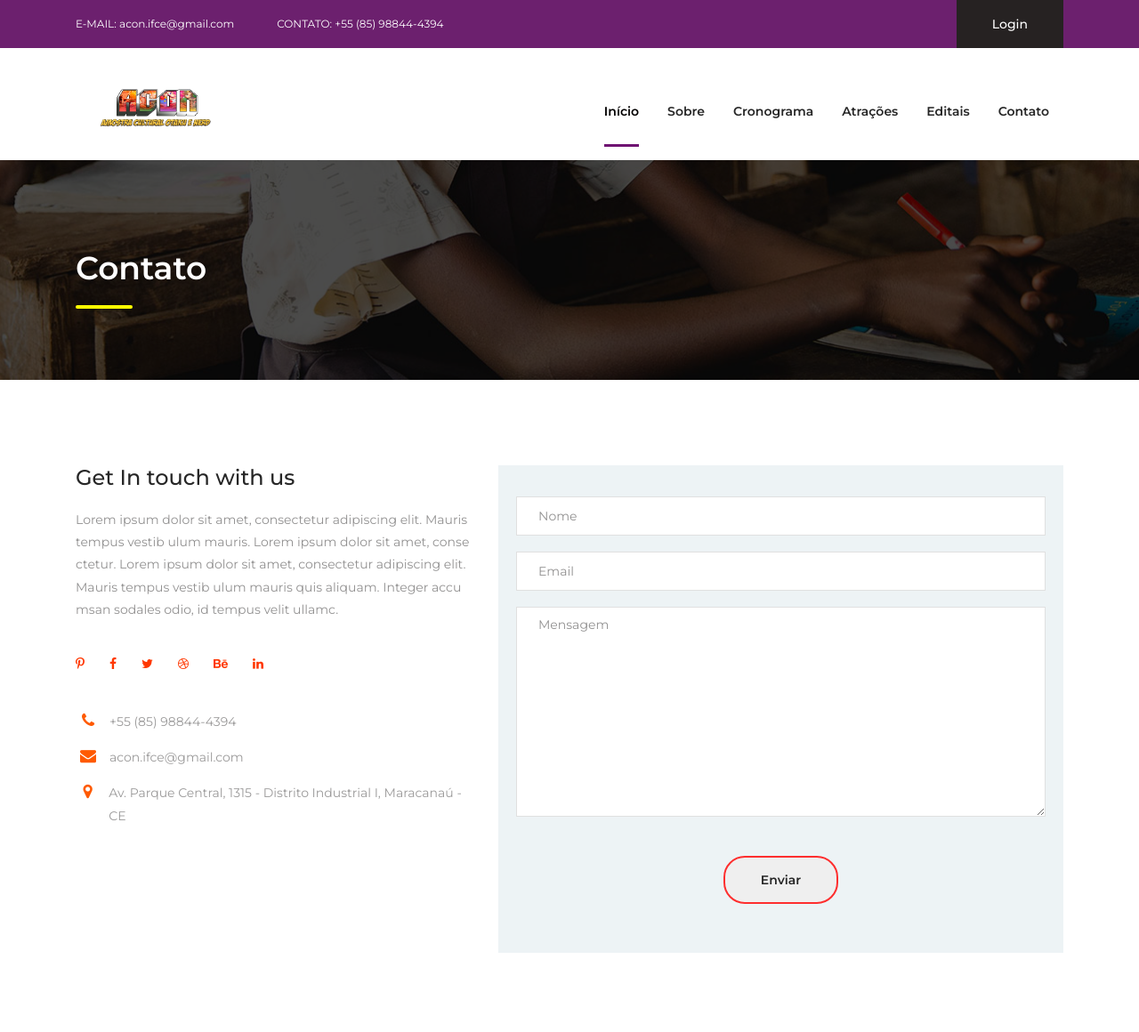
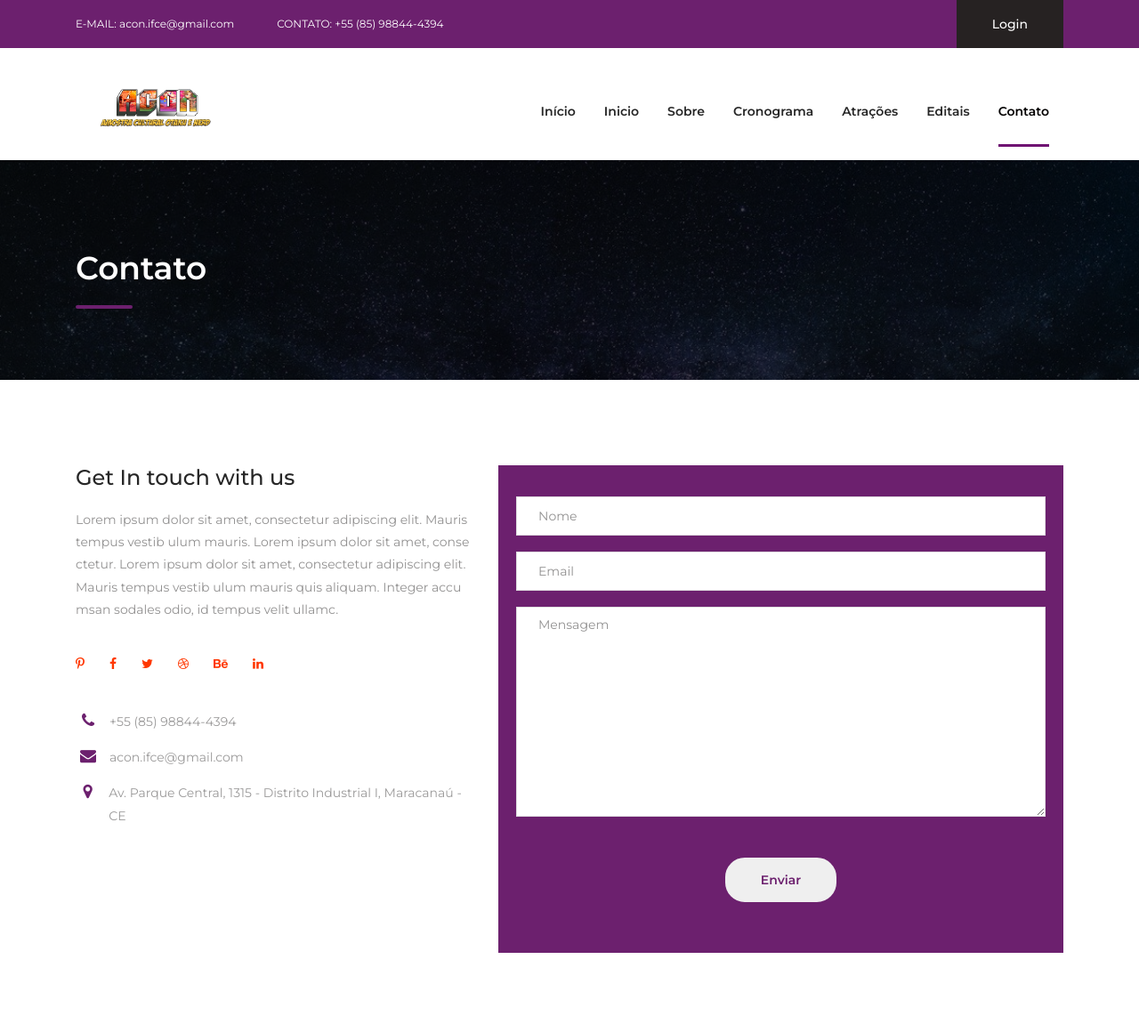
Before and after one commit to kepry/fantabob, a PHP site: page /contact.html in a window 1280 px wide. Shown: the top 1160 px of the page at 89% size. Run offline with PHP 8.4, Linux system fonts and the light colour scheme.

Commit message:
Atualização 3.0
mudanças de cores, estabelecendo padrões.

```diff
--- a/contact.html
+++ b/contact.html
@@ -60,12 +60,13 @@
 
                     <nav class="site-navigation d-flex justify-content-end align-items-center">
                         <ul class="d-flex flex-column flex-lg-row justify-content-lg-end align-content-center">
-                            <li class="current-menu-item"><a href="index.html">Início</a></li>
+                            <li><a href="index.html">Início</a></li>
+                                <li><a href="index.html">Inicio</a></li>
                                 <li><a href="about.html">Sobre</a></li>
                                 <li><a href="causes.html">Cronograma</a></li>
                                 <li><a href="portfolio.html">Atrações</a></li>
-                                <li><a href="news.html">Editais</a></li>
-                                <li><a href="contact.html">Contato</a></li>
+                                <li><a href="index.html">Editais</a></li>
+                                <li class="current-menu-item"><a href="contact.html">Contato</a></li>
                         </ul>
                     </nav><!-- .site-navigation -->
 
@@ -224,8 +225,9 @@
                 <div class="row">
                     <div class="col-12">
                         <p class="m-0"><!-- Link back to Colorlib can't be removed. Template is licensed under CC BY 3.0. -->
-Copyright &copy;<script>document.write(new Date().getFullYear());</script> All rights reserved | This template is made with <i class="fa fa-heart-o" aria-hidden="true"></i> by <a href="https://colorlib.com" target="_blank">Colorlib</a>
-<!-- Link back to Colorlib can't be removed. Template is licensed under CC BY 3.0. --></p>
+                            Copyright &copy;<script>
+                            document.write(new Date().getFullYear());
+                            </script>  Equipe de Desenvolvimento ACON</p>
                     </div><!-- .col-12 -->
                 </div><!-- .row -->
             </div><!-- .container -->
--- a/style.css
+++ b/style.css
@@ -420,12 +420,12 @@ a:hover, a:active {
 ----------------------------------*/
 .btn {
     padding: 18px 40px;
-    border: 2px solid #262626;
+    border: 2px solid #6c206e;
     border-radius: 24px;
     font-size: 14px;
     font-weight: 600;
     line-height: 1;
-    color: #262626;
+    color: #6c206e;
     outline: none;
 }
 
@@ -434,12 +434,12 @@ a:hover, a:active {
 }
 
 .btn.orange-border {
-    border-color: #FE2E2E;
+    border-color: #6c206e;
 }
 
 .btn.orange-border:hover,
 .btn.gradient-bg {
-    border-color: #FE2E2E;
+    border-color: #6c206e;
 
 }
 
@@ -781,7 +781,7 @@ ul.tabs-nav .tab-nav.active {
     width: 64px;
     height: 4px;
     border-radius: 2px;
-    background: #ff5a00;
+    background: #6c206e;
 }
 
 .welcome-content .entry-content {
@@ -1148,11 +1148,11 @@ ul.tabs-nav .tab-nav.active {
     width: 64px;
     height: 4px;
     border-radius: 2px;
-    background: yellow;
+    background: #6c206e;
 }
 
 .about-page .page-header {
-    background:url(images/_MG_1569.jpg);
+    background:url(images/heard.png.jfif);
 }
 
 .about-page .welcome-wrap {
@@ -1878,7 +1878,7 @@ ul.tabs-nav .tab-nav.active {
 # Contact Page
 --------------------------------------------------------------*/
 .contact-page .page-header {
-    background: url(images/contact-bg.jpg) no-repeat center;
+    background: url(images/heard.png.jfif);
 }
 
 .contact-page-wrap {
@@ -1932,14 +1932,14 @@ ul.tabs-nav .tab-nav.active {
     width: 28px;
     margin-right: 10px;
     font-size: 18px;
-    color: #ff5a00;
+    color:#6c206e ;
     text-align: center;
 }
 
 .contact-form {
     padding: 35px 20px 55px;
     margin-top: 96px;
-    background: #edf3f5;
+    background: #6c206e;
 }
 
 .contact-form input[type="text"],
@@ -2000,7 +2000,7 @@ ul.tabs-nav .tab-nav.active {
     padding: 96px 0 90px;
     font-weight: 500;
     color: #929191;
-    background: url("images/foot-bg.jpg") no-repeat center;
+    background: url(images/footer.png.jfif);
     background-size: cover;
     z-index: 99;
 }
@@ -2081,7 +2081,7 @@ ul.tabs-nav .tab-nav.active {
     margin-right: 10px;
     font-size: 18px;
     text-align: center;
-    color: #ff5a00;
+    color: #6c206e;
 }
 
 .foot-contact ul li span {
```
Also changed, not shown: about.html (+27 -9 lines), images/footer.png.jfif (added), images/heard.png.jfif (added), mais imagens/footer.png.jfif (added), mais imagens/header.png.jfif (added).
